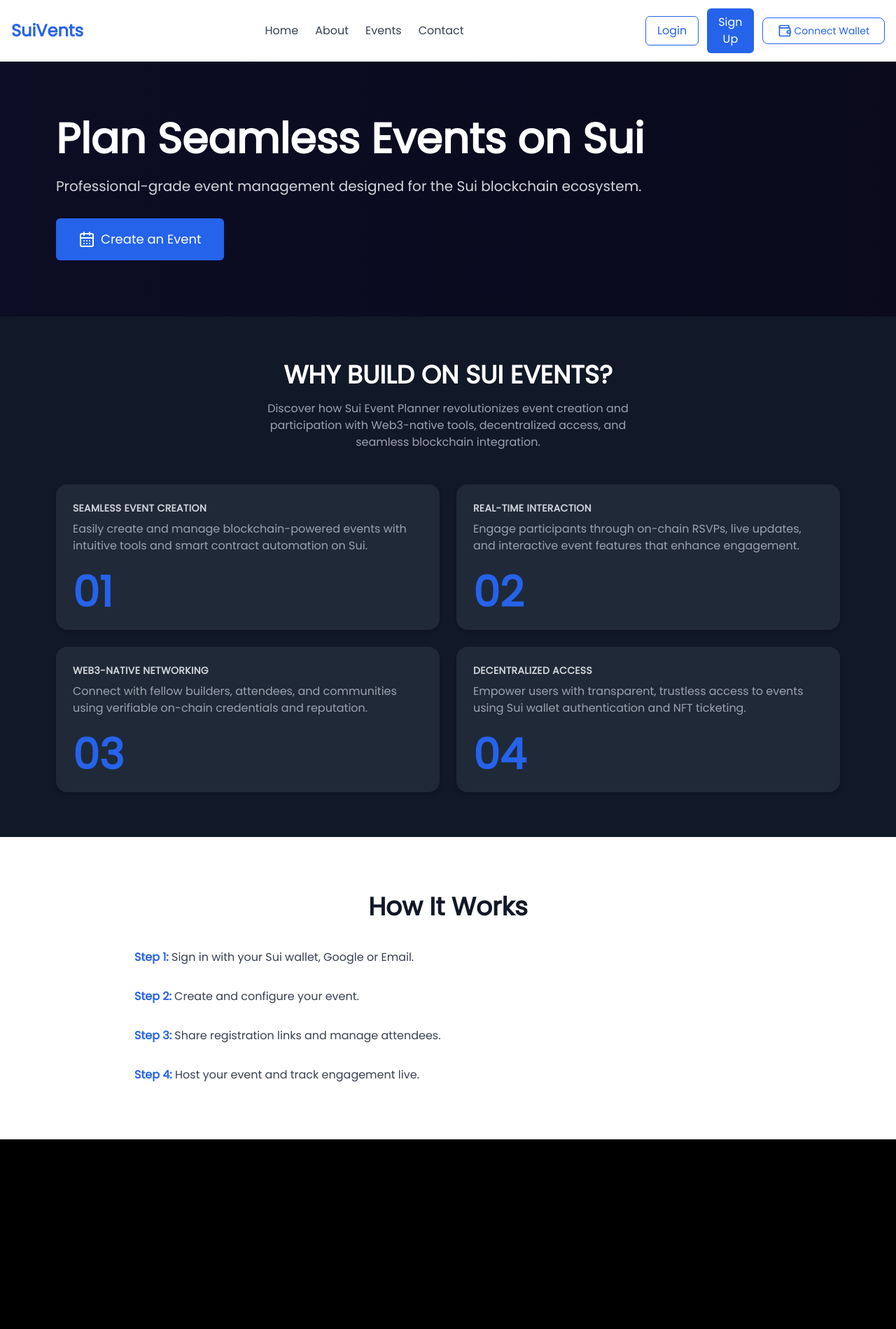
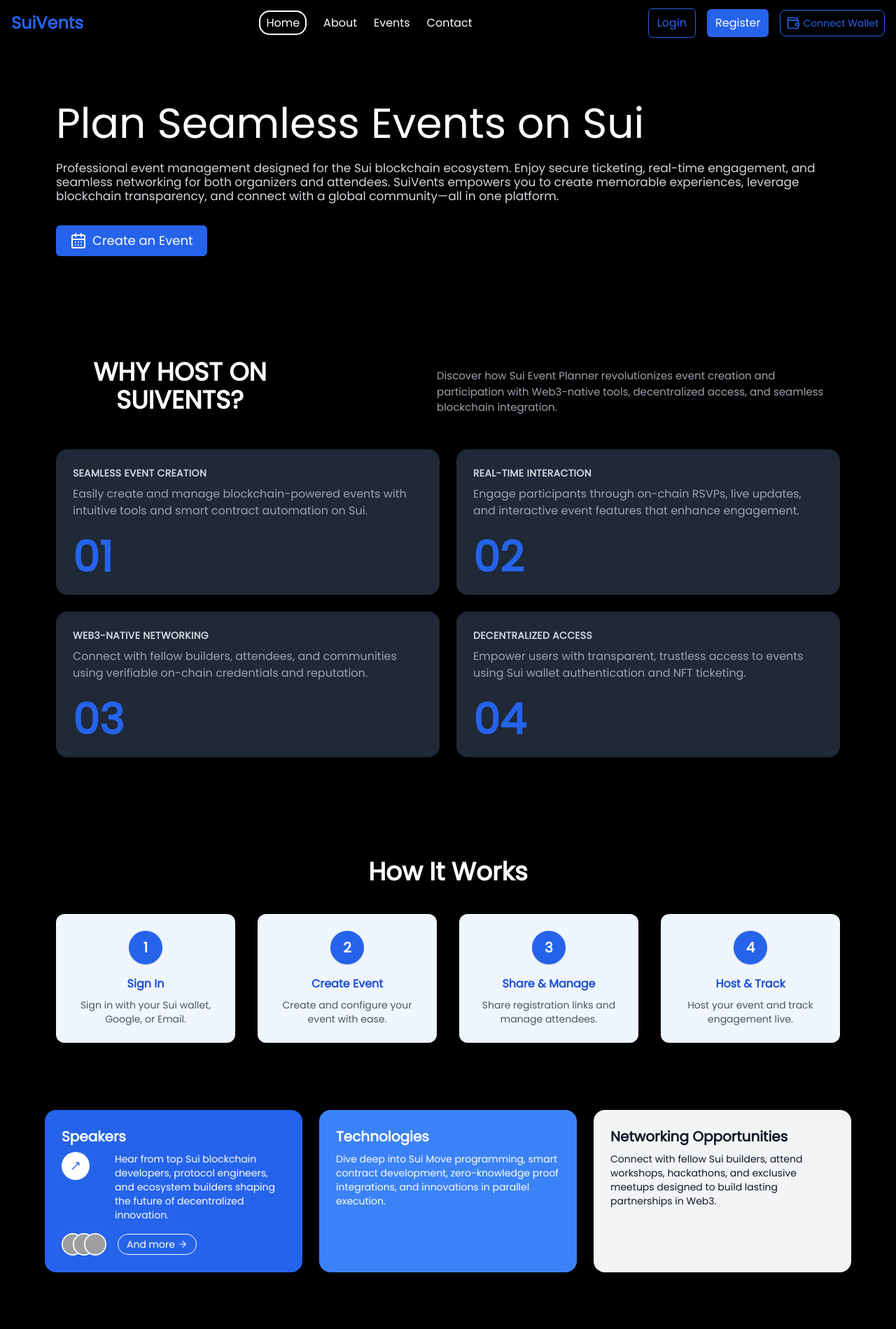
Before and after one commit to Chisomdev1/Event-planner, a React (Vite) app: page / in a window 1280 px wide. Shown: the top 1899 px of the page at 70% size. Built offline with nearby package versions, Linux system fonts and the light colour scheme; grey boxes are pictures that could not be loaded.

Commit message:
Add files via upload

```diff
--- a/src/components/Navbar.jsx
+++ b/src/components/Navbar.jsx
@@ -8,7 +8,7 @@ const Navbar = () => {
   const navigate = useNavigate();
 
   return (
-    <nav className="bg-white shadow-md">
+    <nav className="bg-black shadow-md">
       <div className="container mx-auto px-4 py-3 flex items-center justify-between">
         {/* Logo */}
         <div className="text-2xl font-bold text-blue-600">
@@ -43,9 +43,9 @@ const Navbar = () => {
         </div>
 
         {/* Desktop Navigation Links */}
-        <ul className="hidden md:flex space-x-6 text-gray-700 font-medium">
+        <ul className="hidden md:flex space-x-6 text-white font-medium">
           <li>
-            <a href="#home" className="hover:text-blue-600 transition">
+            <a href="#home" className="hover:text-blue-600 transition border-2 border-white px-2 py-1 rounded-[15px] hover:border-blue-600">
               Home
             </a>
           </li>
@@ -67,18 +67,18 @@ const Navbar = () => {
         </ul>
 
         {/* Desktop Action Buttons */}
-        <div className="hidden md:flex items-center space-x-3">
+        <div className="hidden md:flex items-center space-x-4">
           <button
-            className="px-4 py-2 text-blue-600 border border-blue-600 rounded-md hover:bg-blue-600 hover:text-white transition"
+            className="px-3 py-2 text-blue-600 border border-blue-600 rounded-md hover:bg-blue-600 hover:text-white transition"
             onClick={() => navigate("/login")}
           >
             Login
           </button>
           <button
-            className="px-4 py-2 bg-blue-600 text-white rounded-md hover:bg-blue-700 transition"
+            className="px-3 py-2 bg-blue-600 text-white rounded-md hover:bg-blue-700 transition"
             onClick={() => navigate("/register")}
           >
-            Sign Up
+            Register
           </button>
           <button className="w-full flex items-center justify-center border border-blue-600 text-blue-600 rounded-lg px-2 py-2 text-sm font-medium hover:bg-blue-50">
             <Wallet className="w-5 h-5 mr-1" />
@@ -90,8 +90,8 @@ const Navbar = () => {
       {/* Mobile Menu */}
 
       {isMenuOpen && (
-        <div className="md:hidden bg-white shadow-md">
-          <ul className="space-y-4 px-4 py-3 text-gray-700 font-medium">
+        <div className="md:hidden bg-black shadow-md">
+          <ul className="space-y-4 px-4 py-3 text-white font-medium">
             <li>
               <a href="#home" className="block hover:text-blue-600 transition">
                 Home
@@ -123,7 +123,7 @@ const Navbar = () => {
                 className="px-4 py-2 bg-blue-600 text-white rounded-md hover:bg-blue-700 transition"
                 onClick={() => navigate("/register")}
               >
-                Sign Up
+                Register
               </button>
             </div>
           </ul>
--- a/src/components/Testimonials.jsx
+++ b/src/components/Testimonials.jsx
@@ -31,6 +31,10 @@ const testimonials = [
 export default function Testimonials() {
   return (
     <section className="py-16 px-6 md:px-20 bg-black">
+
+        <h2 className="text-3xl md:text-4xl font-bold text-center text-white mb-12">
+            What People Are Saying
+        </h2>
       <div className="max-w-7xl mx-auto grid grid-cols-1 md:grid-cols-3 gap-6">
         {testimonials.map((t) => (
           <div
--- a/src/pages/Home.jsx
+++ b/src/pages/Home.jsx
@@ -43,16 +43,18 @@ const Home = () => {
       <Navbar />
 
       {/* Hero Section */}
-      <section className="bg-gradient-to-r from-[#0c0c24] to-[#0a0a1c] text-white py-20 px-6 md:px-20">
+      <section className="bg-black text-white py-20 px-6 md:px-20">
         <div className="max-w-6xl mx-auto">
-          <h1 className="text-4xl md:text-6xl font-bold mb-6 leading-tight">
+          <h1 className="text-4xl md:text-6xl mb-6 leading-tight">
             Plan Seamless Events on Sui
           </h1>
-          <p className="text-lg md:text-xl text-gray-300 mb-8">
-            Professional-grade event management designed for the Sui blockchain ecosystem.
+          <p className="text-sm md:text-[17px] text-gray-300 mb-8">
+             Professional event management designed for the Sui blockchain ecosystem.
+             Enjoy secure ticketing, real-time engagement, and seamless networking for both organizers and attendees.
+              SuiVents empowers you to create memorable experiences, leverage blockchain transparency, and connect with a global community—all in one platform.
           </p>
           <Button
-            className="bg-blue-600 hover:bg-blue-700 text-white text-lg px-8 py-4 rounded-full"
+            className="bg-blue-600 hover:bg-blue-700 text-white text-lg px-4 py-2 rounded-[20px]"
             onClick={() => navigate("/login")}
           >
             <CalendarDays className="mr-2" />
@@ -67,11 +69,11 @@ const Home = () => {
       </section>
 
       {/* Features Section */}
-      <section className="bg-gray-900 text-white py-16 px-6 md:px-20">
+      <section className="bg-black text-white py-16 px-6 md:px-20">
         <div className="max-w-7xl mx-auto">
-          <div className="text-center mb-12">
-            <h2 className="text-4xl font-bold">WHY BUILD ON SUI EVENTS?</h2>
-            <p className="text-gray-400 mt-4 max-w-xl mx-auto">
+          <div className="text-center mb-12 md:inline-flex justify-between items-center">
+            <h2 className="text-4xl font-bold md:mr-[190px] ">WHY HOST ON SUIVENTS?</h2>
+            <p className="text-gray-400 mt-4 max-w-xl mx-auto md:text-[15px] md:text-left">
               Discover how Sui Event Planner revolutionizes event creation and participation with Web3-native tools, decentralized access, and seamless blockchain integration.
             </p>
           </div>
@@ -94,27 +96,55 @@ const Home = () => {
       </section>
 
       {/* How It Works */}
-      <section className="py-20 px-6 md:px-20 bg-white">
-        <div className="max-w-4xl mx-auto text-center">
-          <h2 className="text-3xl md:text-4xl font-bold mb-10">How It Works</h2>
-          <ol className="space-y-8 text-left text-gray-700">
-            <li>
-              <span className="font-semibold text-blue-600">Step 1:</span> Sign in with your Sui wallet, Google or Email.
-            </li>
-            <li>
-              <span className="font-semibold text-blue-600">Step 2:</span> Create and configure your event.
-            </li>
-            <li>
-              <span className="font-semibold text-blue-600">Step 3:</span> Share registration links and manage attendees.
-            </li>
-            <li>
-              <span className="font-semibold text-blue-600">Step 4:</span> Host your event and track engagement live.
-            </li>
-          </ol>
+      <section className="py-20 px-6 md:px-20 bg-black">
+        <div className="max-w-6xl mx-auto text-center">
+          <h2 className="text-3xl md:text-4xl font-bold mb-10 text-white">How It Works</h2>
+          <div className="grid grid-cols-1 sm:grid-cols-2 md:grid-cols-4 gap-8">
+            {/* Step 1 */}
+            <div className="flex flex-col items-center bg-blue-50 rounded-xl shadow hover:shadow-lg transition p-6">
+              <div className="bg-blue-600 text-white rounded-full w-12 h-12 flex items-center justify-center mb-4 text-xl font-bold shadow">
+                1
+              </div>
+              <h3 className="font-semibold text-blue-700 mb-2">Sign In</h3>
+              <p className="text-gray-600 text-sm">
+                Sign in with your Sui wallet, Google, or Email.
+              </p>
+            </div>
+            {/* Step 2 */}
+            <div className="flex flex-col items-center bg-blue-50 rounded-xl shadow hover:shadow-lg transition p-6">
+              <div className="bg-blue-600 text-white rounded-full w-12 h-12 flex items-center justify-center mb-4 text-xl font-bold shadow">
+                2
+              </div>
+              <h3 className="font-semibold text-blue-700 mb-2">Create Event</h3>
+              <p className="text-gray-600 text-sm">
+                Create and configure your event with ease.
+              </p>
+            </div>
+            {/* Step 3 */}
+            <div className="flex flex-col items-center bg-blue-50 rounded-xl shadow hover:shadow-lg transition p-6">
+              <div className="bg-blue-600 text-white rounded-full w-12 h-12 flex items-center justify-center mb-4 text-xl font-bold shadow">
+                3
+              </div>
+              <h3 className="font-semibold text-blue-700 mb-2">Share & Manage</h3>
+              <p className="text-gray-600 text-sm">
+                Share registration links and manage attendees.
+              </p>
+            </div>
+            {/* Step 4 */}
+            <div className="flex flex-col items-center bg-blue-50 rounded-xl shadow hover:shadow-lg transition p-6">
+              <div className="bg-blue-600 text-white rounded-full w-12 h-12 flex items-center justify-center mb-4 text-xl font-bold shadow">
+                4
+              </div>
+              <h3 className="font-semibold text-blue-700 mb-2">Host & Track</h3>
+              <p className="text-gray-600 text-sm">
+                Host your event and track engagement live.
+              </p>
+            </div>
+          </div>
         </div>
       </section>
 
-      <div className="bg-black min-h-screen flex items-center justify-center p-4">
+      <div className="bg-black flex items-center justify-center p-4">
         <div className="grid grid-cols-1 md:grid-cols-2 lg:grid-cols-3 gap-6 max-w-6xl w-full">
           {/* Speakers */}
           <div className="bg-blue-600 text-white rounded-2xl p-6 flex flex-col justify-between">
```
